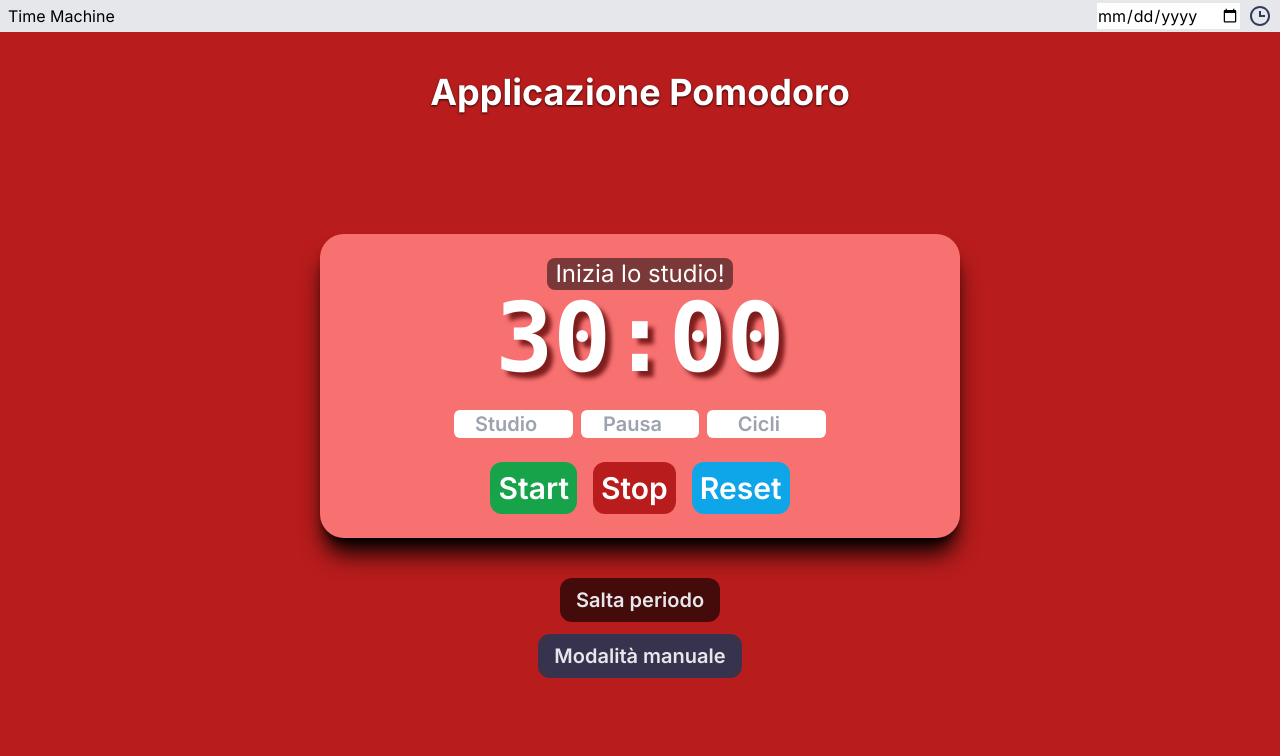
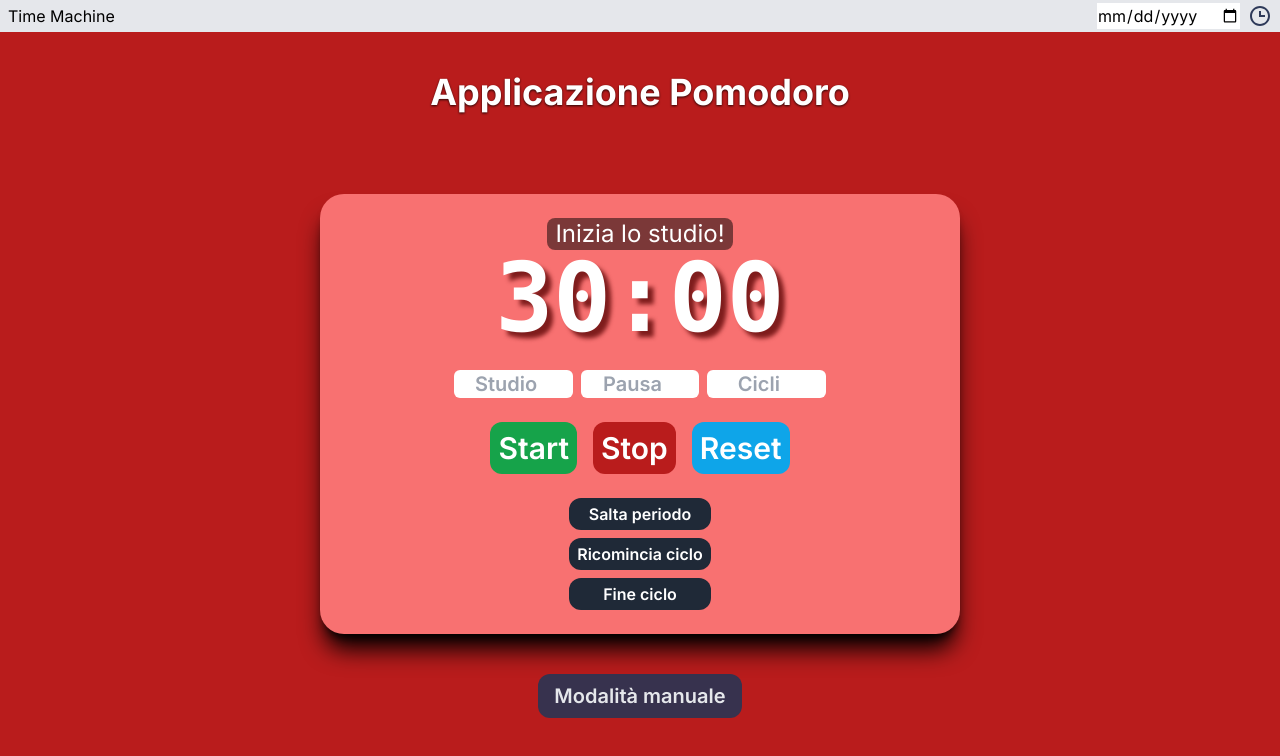
Before and after one commit to ufilme/Semplicemente-Etereo-Luminoso-Fulgido-Immutabile-Eternamente, a Next.js app in the folder src/: page /pomodoro in a window 1280 px wide. Shown: the top 756 px of the page. Built offline with nearby package versions, Linux system fonts and the light colour scheme.

Commit message:
add: pomodoro restart and end cycle buttons

```diff
--- a/src/app/components/Timer.tsx
+++ b/src/app/components/Timer.tsx
@@ -245,6 +245,20 @@ export default function Timer() {
     startTimeRef.current = Date.now() - time * 60 * 1000;
   }
 
+  function restartCycle () {
+    //reset tempo trascorso
+    startTimeRef.current = Date.now();
+    //reset periodo a periodo di studio
+    periodoStudio.current = true;
+  }
+
+  function endCycle () {
+    //set tempo finito
+    startTimeRef.current = Date.now() - tPausa * 60 * 1000;
+    //set periodo a periodo di pausa
+    periodoStudio.current = false;
+  }
+
   function timerInput() {
     if (manualMode)
       return (
@@ -327,10 +341,14 @@ export default function Timer() {
             <button onClick={stop} className="stop-btn bg-red-700 hover:bg-red-900 text-white p-2 rounded-xl">Stop</button>
             <button onClick={reset} className="reset-btn bg-sky-500 hover:bg-sky-700 text-white p-2 rounded-xl">Reset</button>
         </div>
+        <div className="controls-period flex flex-col gap-2 font-semibold text-white">
+          <button onClick={skipPeriod} className="rounded-xl bg-gray-800 hover:bg-black px-2 py-1">Salta periodo</button>
+          <button onClick={restartCycle} className="rounded-xl bg-gray-800 hover:bg-black px-2 py-1">Ricomincia ciclo</button>
+          <button onClick={endCycle} className="rounded-xl bg-gray-800 hover:bg-black px-2 py-1">Fine ciclo</button>
+        </div>
     </div>
     <div className="mx-auto w-fit">
       <h3 className="flex flex-col gap-3 items-center text-center text-xl font-semibold text-gray-200 mt-10">
-        <button onClick={skipPeriod} className="rounded-xl bg-red-950 hover:bg-black px-4 py-2">Salta periodo</button>
         <button onClick={toggleManualMode} className="rounded-xl bg-[rgba(0,60,100,0.7)] hover:bg-[rgba(0,30,49,0.7)] px-4 py-2">Modalità {manualMode ? "manuale" : "automatica"}</button>
       </h3>
     </div>
```
